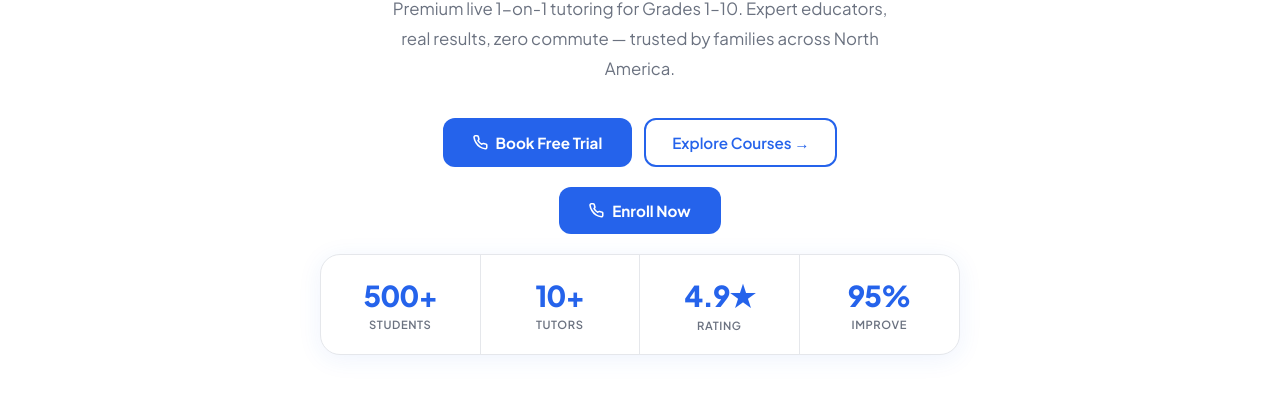
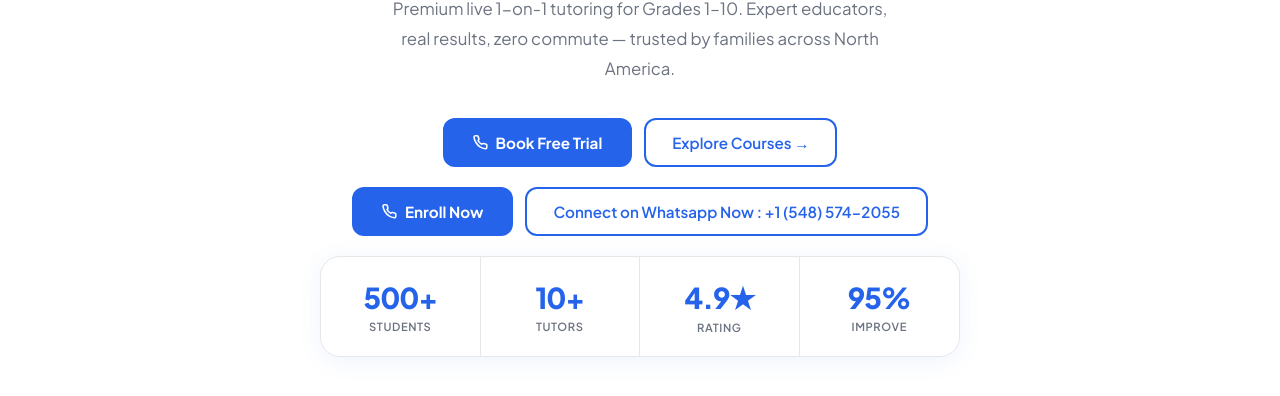
Before and after one commit to MentorHubOnline/mentorhubonline.github.io, a plain HTML site: page index.html in a window 1280 px wide. Shown: the part 404-800 px from the top of the page. Drawn offline with Linux system fonts and the light colour scheme.

Commit message:
Add files via upload

```diff
--- a/index.html
+++ b/index.html
@@ -272,6 +272,7 @@ footer strong{color:var(--blue2);}
         <svg width="15" height="15" viewBox="0 0 24 24" fill="none" stroke="currentColor" stroke-width="2.5" stroke-linecap="round" stroke-linejoin="round"><path d="M22 16.92v3a2 2 0 0 1-2.18 2 19.79 19.79 0 0 1-8.63-3.07A19.5 19.5 0 0 1 4.69 12a19.79 19.79 0 0 1-3.07-8.67A2 2 0 0 1 3.6 1.27h3a2 2 0 0 1 2 1.72c.127.96.361 1.903.7 2.81a2 2 0 0 1-.45 2.11L8.09 8.91a16 16 0 0 0 6 6l.81-.81a2 2 0 0 1 2.11-.45c.907.339 1.85.573 2.81.7A2 2 0 0 1 22 16.92z"/></svg>
         Enroll Now
       </a>
+       <b class="btn-out">Connect on Whatsapp Now :  +1 (548) 574-2055</b>
 
     </div>
 
```
